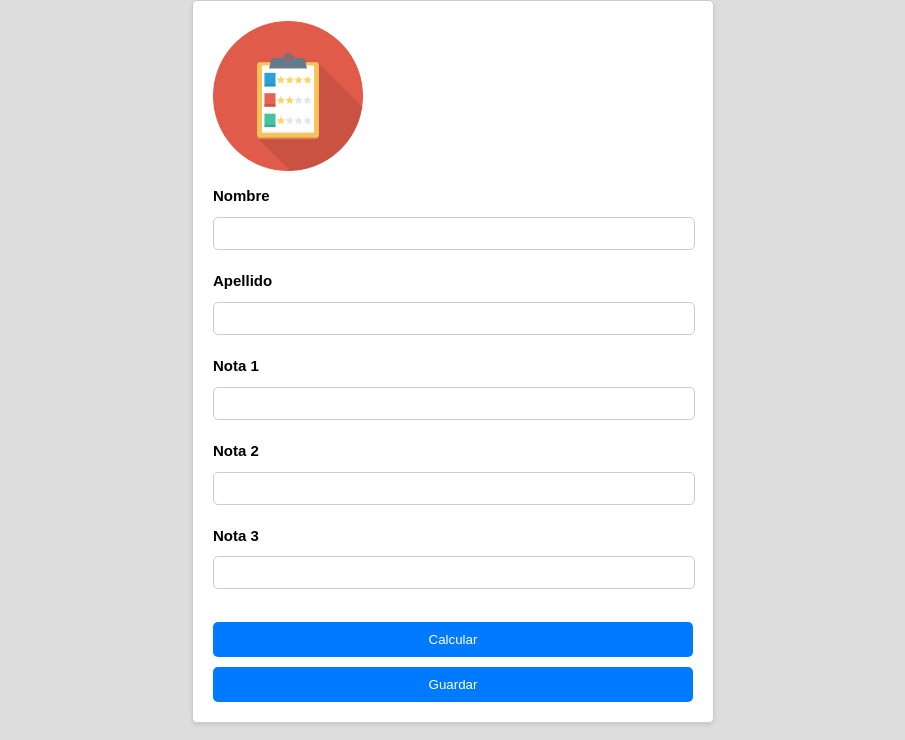
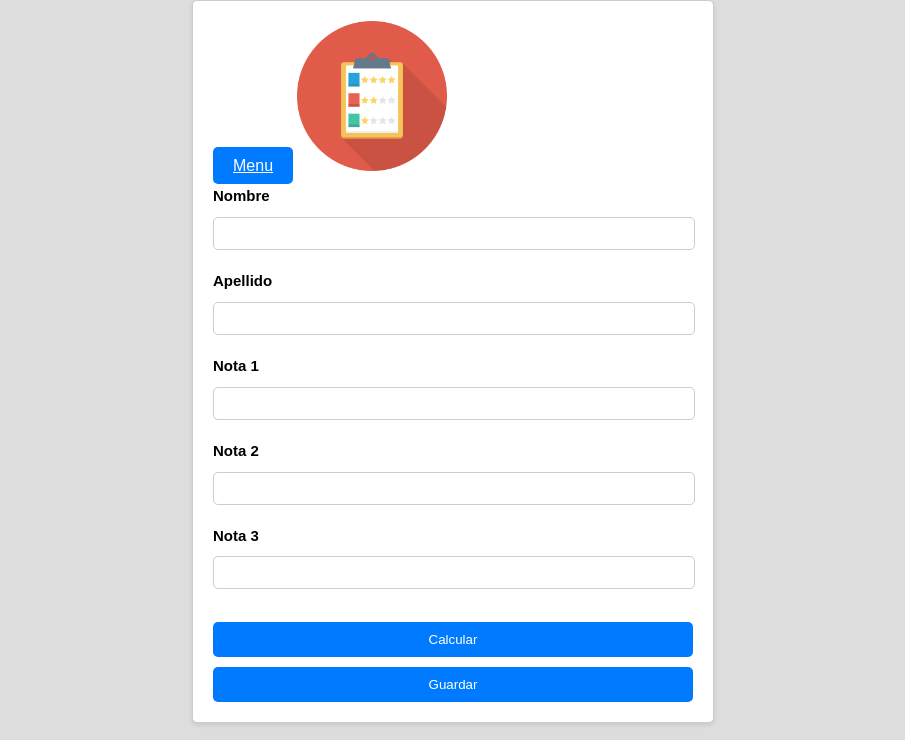
Before and after one commit to hector1603/evaluacion-grupal-v2, a plain HTML site: page integracion/integrante2/notas.html in a window 1280 px wide. Shown: the top 740 px of the page, without its empty margins (187-1092 px from the left). Drawn offline with Linux system fonts and the light colour scheme.

Commit message:
Implementado btn menu

```diff
--- a/integracion/integrante2/notas.html
+++ b/integracion/integrante2/notas.html
@@ -11,7 +11,11 @@
     <div class="contenedor">
 
         <div class="contenedorForm">
+            <a  class="btn"href="../menu.html">Menu</a>
+
+
             <img src="notas.png" width="150px" alt="">
+
             <h2>Nombre</h2>
             <input class="cajaTexto" id="txtNombre" type="text">
             <h2>Apellido</h2>
```
